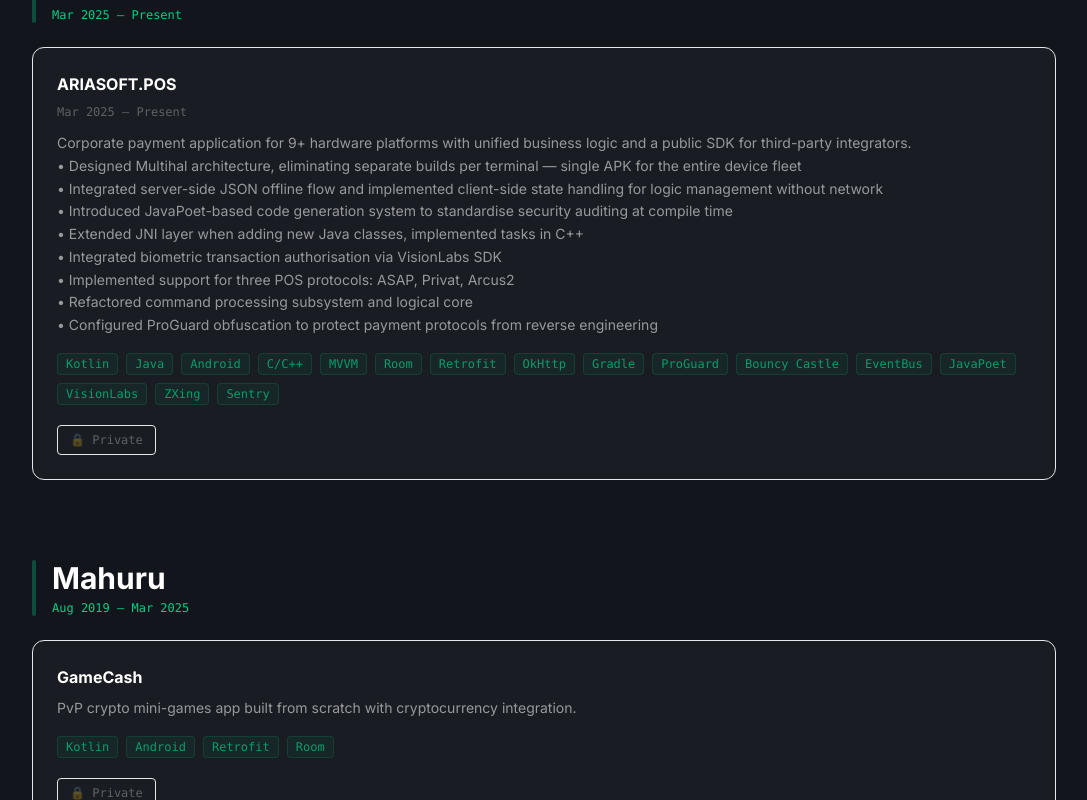
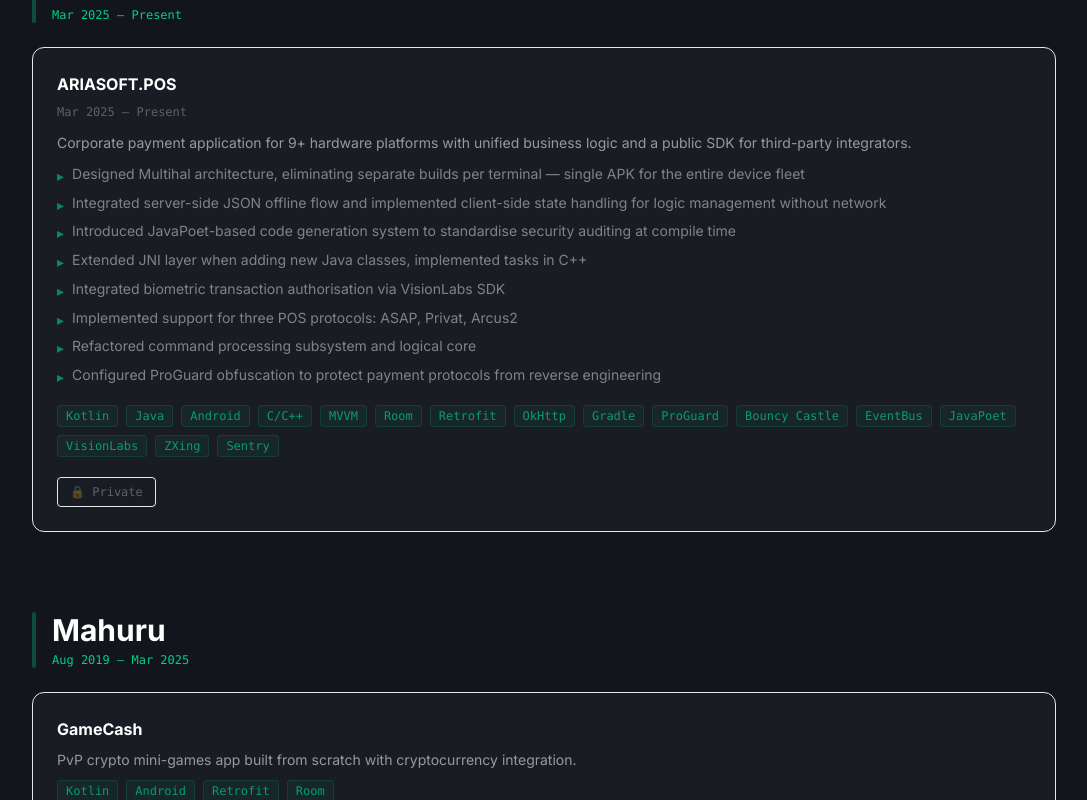
Before and after one commit to BargystV/portfolio, a Next.js app: page / in a window 1280 px wide. Shown: the part 2340-3140 px from the top of the page, without its empty margins (96-1183 px from the left). Built offline with nearby package versions, Linux system fonts and the light colour scheme; no server answers.

Commit message:
Split project description into intro paragraph and bullet list
Co-Authored-By: Claude Sonnet 4.6 <noreply@anthropic.com>

```diff
--- a/components/WorkAndProjects.tsx
+++ b/components/WorkAndProjects.tsx
@@ -11,6 +11,33 @@ import { workBlocks } from '@/content/workblocks';
  * список обязанностей и карточки проектов.
  * Блок личных проектов показывает только заголовок и карточки.
  */
+/**
+ * Рендерит описание проекта: первая строка — вводный абзац,
+ * строки начинающиеся с «•» — маркированный список вклада.
+ */
+function renderDesc(text: string) {
+  const lines = text.split('\n');
+  const intro = lines[0];
+  const bullets = lines.slice(1).filter((l) => l.startsWith('•'));
+
+  return (
+    <>
+      <p className="text-white/55 text-sm leading-relaxed mb-2">{intro}</p>
+      {bullets.length > 0 && (
+        <ul className="space-y-1 mb-4">
+          {bullets.map((b, i) => (
+            <li key={i} className="flex gap-2 text-sm text-white/45 leading-relaxed">
+              {/* Акцентная точка списка */}
+              <span className="text-[#00d084]/60 mt-0.5 shrink-0">▸</span>
+              <span>{b.slice(2)}</span>
+            </li>
+          ))}
+        </ul>
+      )}
+    </>
+  );
+}
+
 export default function WorkAndProjects() {
   // Получаем текущий язык и функцию перевода из языкового контекста
   const { lang, t } = useLanguage();
@@ -96,9 +123,7 @@ export default function WorkAndProjects() {
                               </p>
                             )}
                             {/* Локализованное описание проекта */}
-                            <p className="text-white/55 text-sm leading-relaxed mb-4 whitespace-pre-line">
-                              {t(project.descKey)}
-                            </p>
+                            {renderDesc(t(project.descKey))}
                             {/* Теги стека технологий */}
                             <div className="flex flex-wrap gap-2 mb-5">
                               {project.stack.map((tech) => (
```
